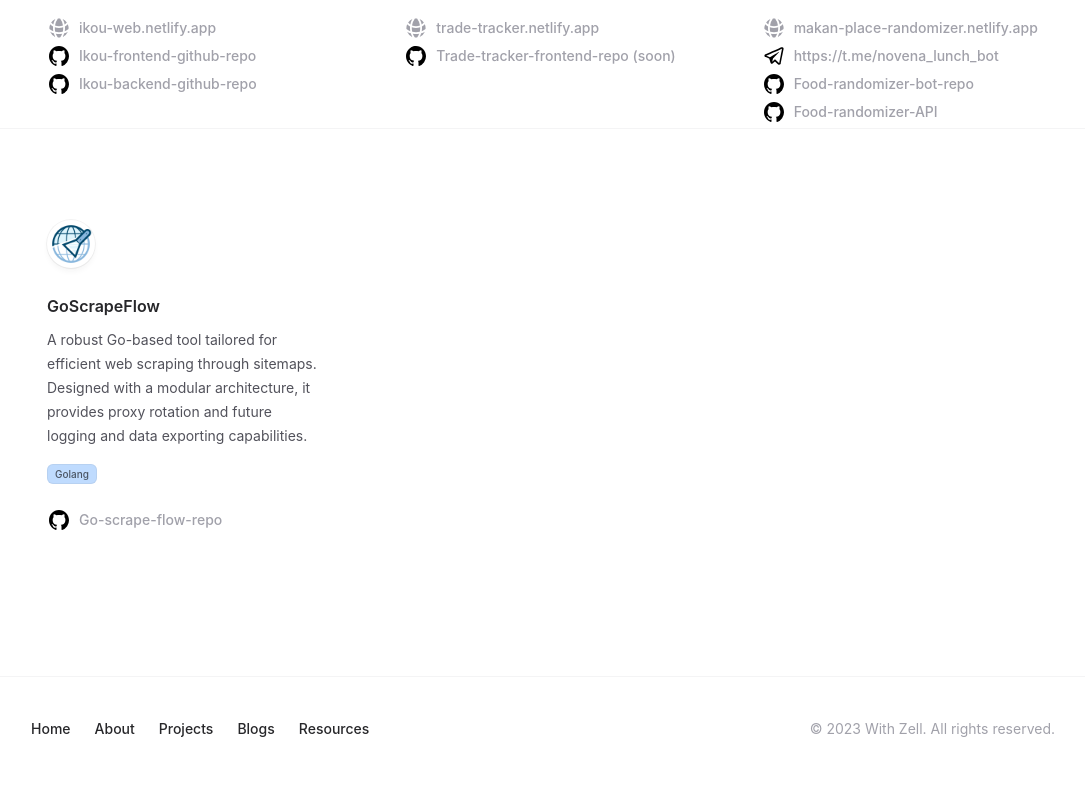
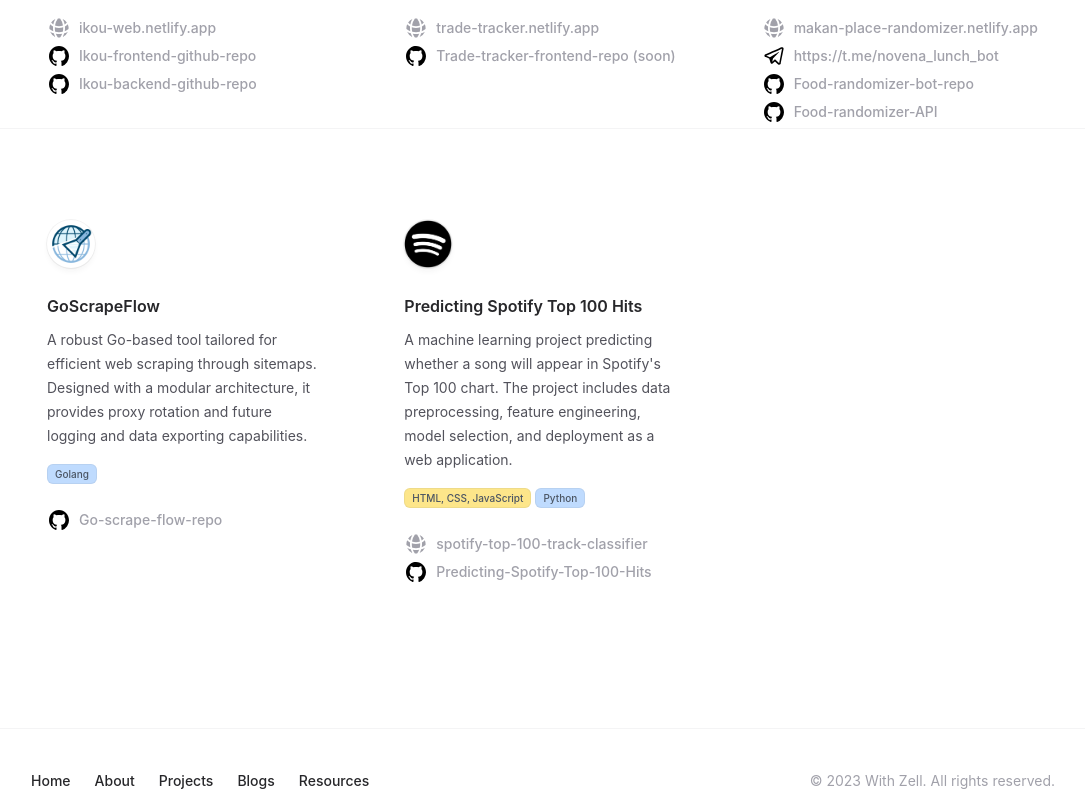
Before and after one commit to ngfenglong/with-zell, a Next.js app: page /projects in a window 1280 px wide. Shown: the part 672-1469 px from the top of the page, without its empty margins (97-1182 px from the left). Built offline with nearby package versions, Linux system fonts and the light colour scheme.

Commit message:
Add new project - Predict Spotify top 100 Songs

```diff
--- a/src/constants/assets.js
+++ b/src/constants/assets.js
@@ -6,6 +6,7 @@
 export const IKOU_LOGO = '/images/project-logos/ikou.png';
 export const TRADE_TRACKER_LOGO = '/images/project-logos/trade-tracker.png';
 export const GO_SCRAPE_FLOW_LOGO = '/images/project-logos/goscrapeflow.png';
+export const SPOTIFY_TOP_100_LOGO= '/images/project-logos/Spotify.png'
 
 // Company Logo
 export const ACCENTURE_LOGO = '/images/company-logos/accenture.jpeg';
--- a/src/constants/projects-details.js
+++ b/src/constants/projects-details.js
@@ -3,6 +3,7 @@
   TRADE_TRACKER_LOGO,
   TTM_LOGO,
   GO_SCRAPE_FLOW_LOGO,
+  SPOTIFY_TOP_100_LOGO
 } from "./assets";
 
 export const PROJECTS_DETAILS = [
@@ -102,4 +103,25 @@
     telegram: {},
     logo: GO_SCRAPE_FLOW_LOGO,
   },
+  {
+    name: "Predicting Spotify Top 100 Hits",
+    description:
+      "A machine learning project predicting whether a song will appear in Spotify's Top 100 chart. The project includes data preprocessing, feature engineering, model selection, and deployment as a web application.",
+    technology: {
+      frontend: "HTML, CSS, JavaScript",
+      backend: "Python",
+    },
+    link: {
+      href: "https://spotify-top-100-track-classifier.onrender.com/",
+      label: "spotify-top-100-track-classifier",
+    },
+    github: [
+      {
+        href: "https://github.com/ngfenglong/Predicting-Spotify-Top-100-Hits",
+        label: "Predicting-Spotify-Top-100-Hits",
+      }
+    ],
+    telegram: {},
+    logo: SPOTIFY_TOP_100_LOGO,
+}
 ];
```
Also changed, not shown: public/images/project-logos/Spotify.png (added).
